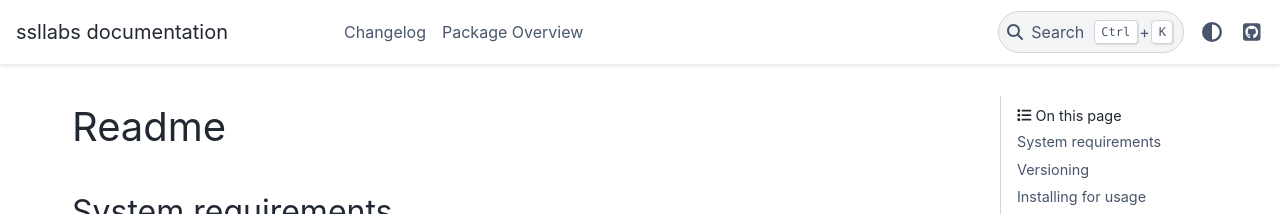
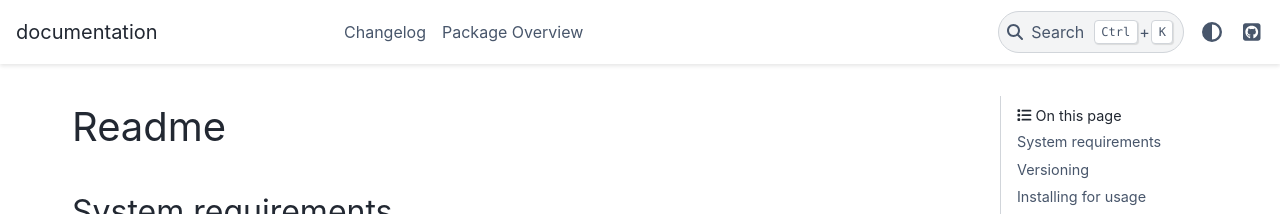
Before and after one commit to devolo/ssllabs, a Sphinx documentation site: the page built from docs/index.rst, in a window 1280 px wide. Shown: the top 214 px of the page. Built offline with Sphinx 7.4.7 and the PyData theme 0.15.4, drawn with Linux system fonts in a browser that asks for light colours.

Commit message:
get project name from pkg_resources

```diff
--- a/docs/conf.py
+++ b/docs/conf.py
@@ -16,11 +16,11 @@
 
 sys.path.insert(0, os.path.abspath('../'))
 
-version = get_distribution('ssllabs').version
+version = get_distribution(__package__).version
 
 # -- Project information -----------------------------------------------------
 
-project = get_distribution('ssllabs').project_name
+project = get_distribution(__package__).project_name
 copyright = '2021, devolo AG'
 author = 'Markus Bong, Guido Schmitz'
 
```
